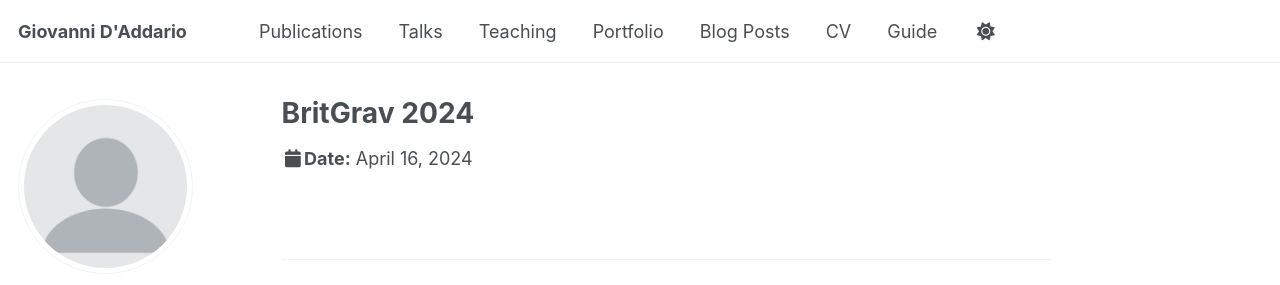
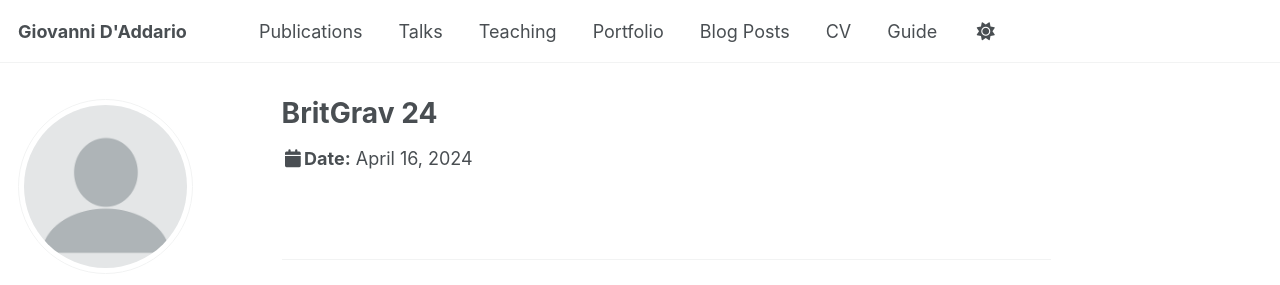
Before and after one commit to GiovanniDAddario/GiovanniDAddario.github.io, a Jekyll site: the page built from _talks/2024-04-16-talk-2.md, in a window 1280 px wide. Shown: the top 285 px of the page. Built offline with Jekyll 4.4.1, drawn with Linux system fonts in a browser that asks for light colours; some web fonts are replaced.

Commit message:
Edit talks

```diff
--- a/_talks/2024-04-16-talk-2.md
+++ b/_talks/2024-04-16-talk-2.md
@@ -1,5 +1,5 @@
 ---
-title: "BritGrav 2024"
+title: "BritGrav 24"
 collection: talks
 type: "Contributed talk"
 permalink: /talks/2024-04-16-talk-2
```
Also changed, not shown: _talks/2024-05-15-talk-3.md (+0 -2 lines).
